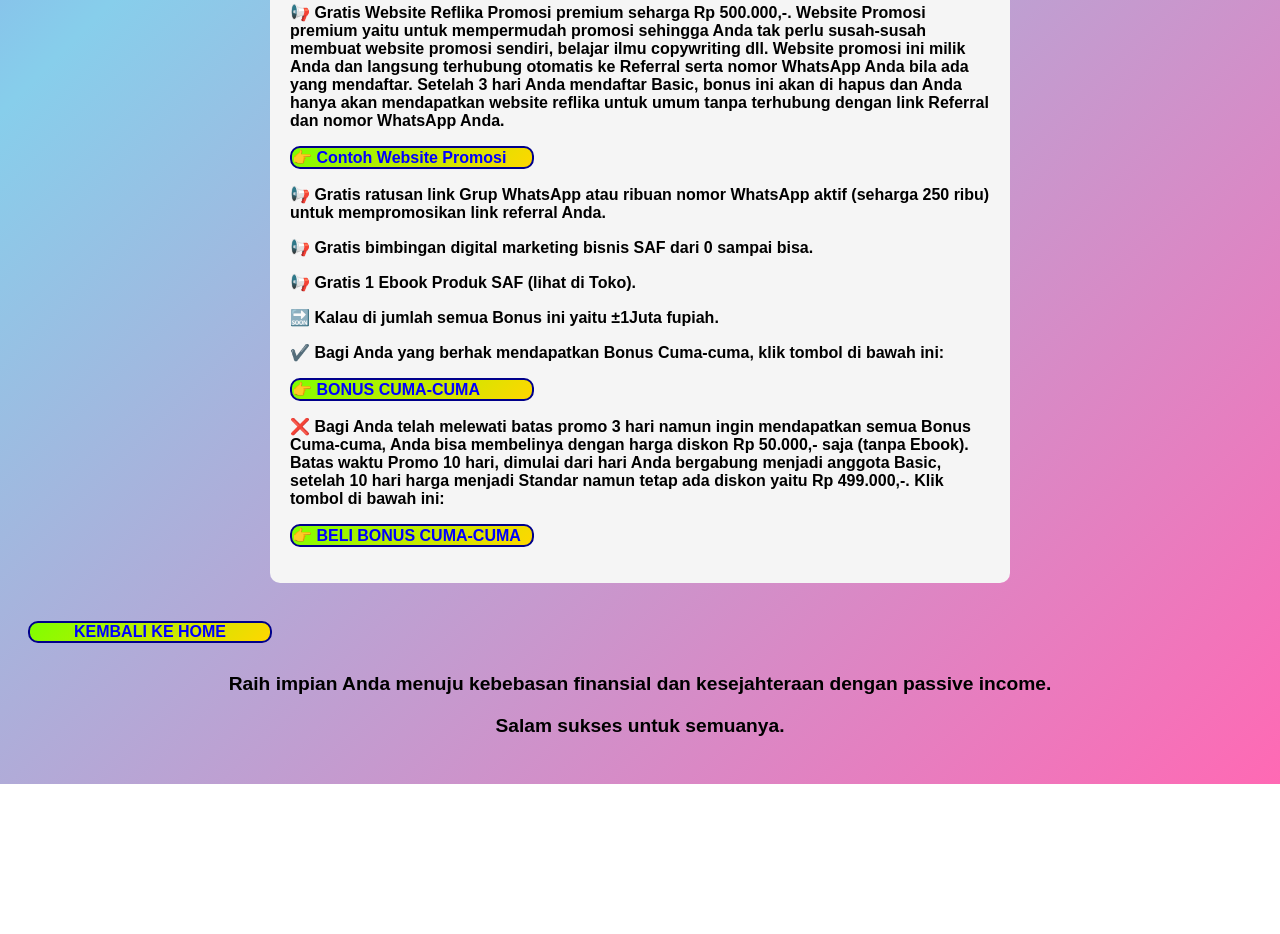
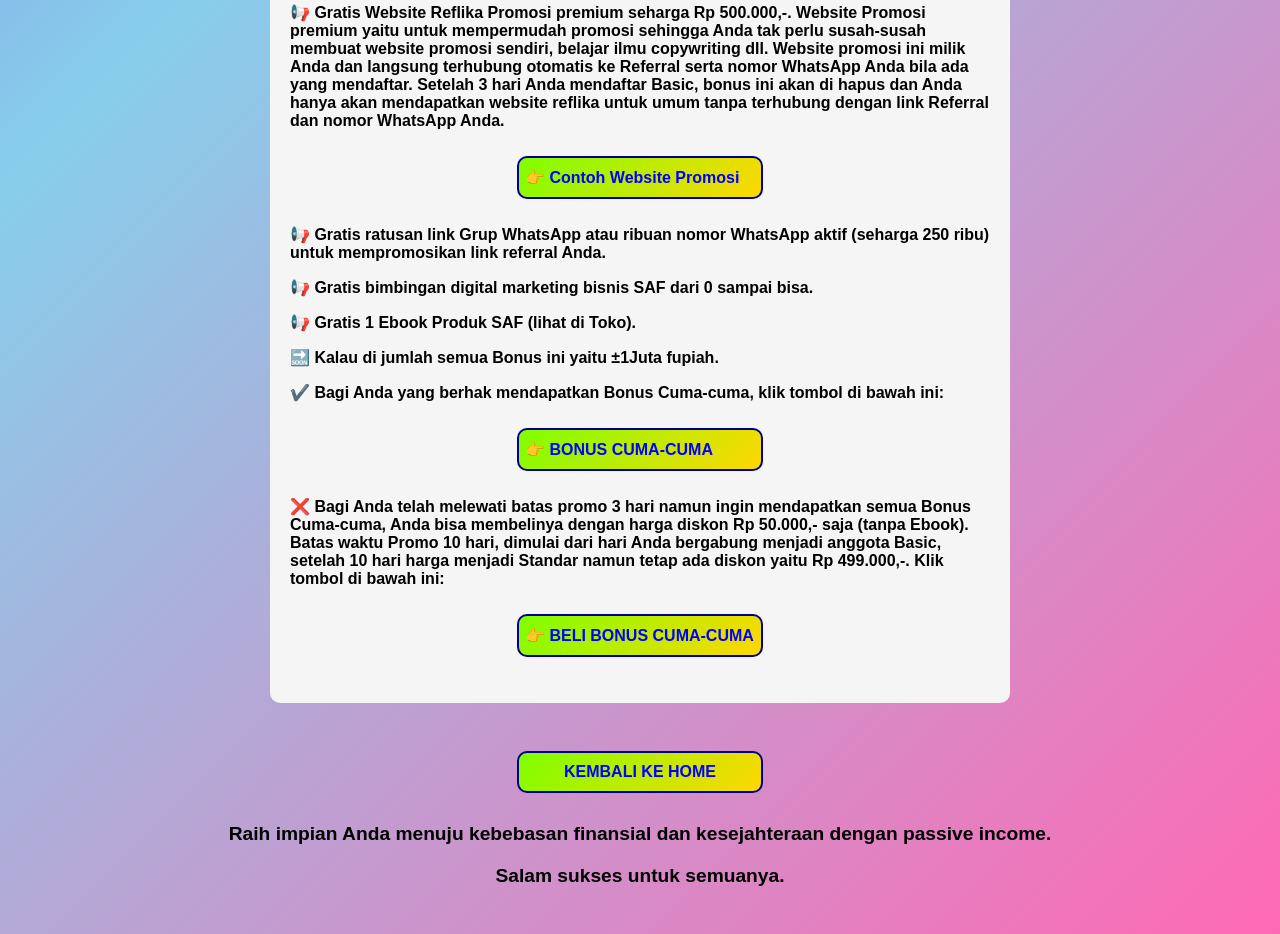
Before and after one commit to SAFF35/Mb3, a plain HTML site: page index.html in a window 1280 px wide. Shown: the part 1838-2772 px from the top of the page. Before the commit the page ends 2622 px from the top, so only its background shows below. Drawn offline with Linux system fonts and the light colour scheme.

Commit message:
Update index.html

```diff
--- a/index.html
+++ b/index.html
@@ -41,11 +41,13 @@
       background: linear-gradient(135deg, #7fff00, #ffd700);
       border: 2px solid #00008B;
       color: blue;
-      text-posision: center;
+      padding: 10px 6px;
       text-decoration: none;
-      border-radius : 10px;
+      border-radius: 10px;
+      margin: 10px auto;
       font-size: 1rem;
-      width: 240px;
+      width: fit-content;
+      width: 230px;
     }
     .button:hover {
       background-color: #6a11cb;
```
